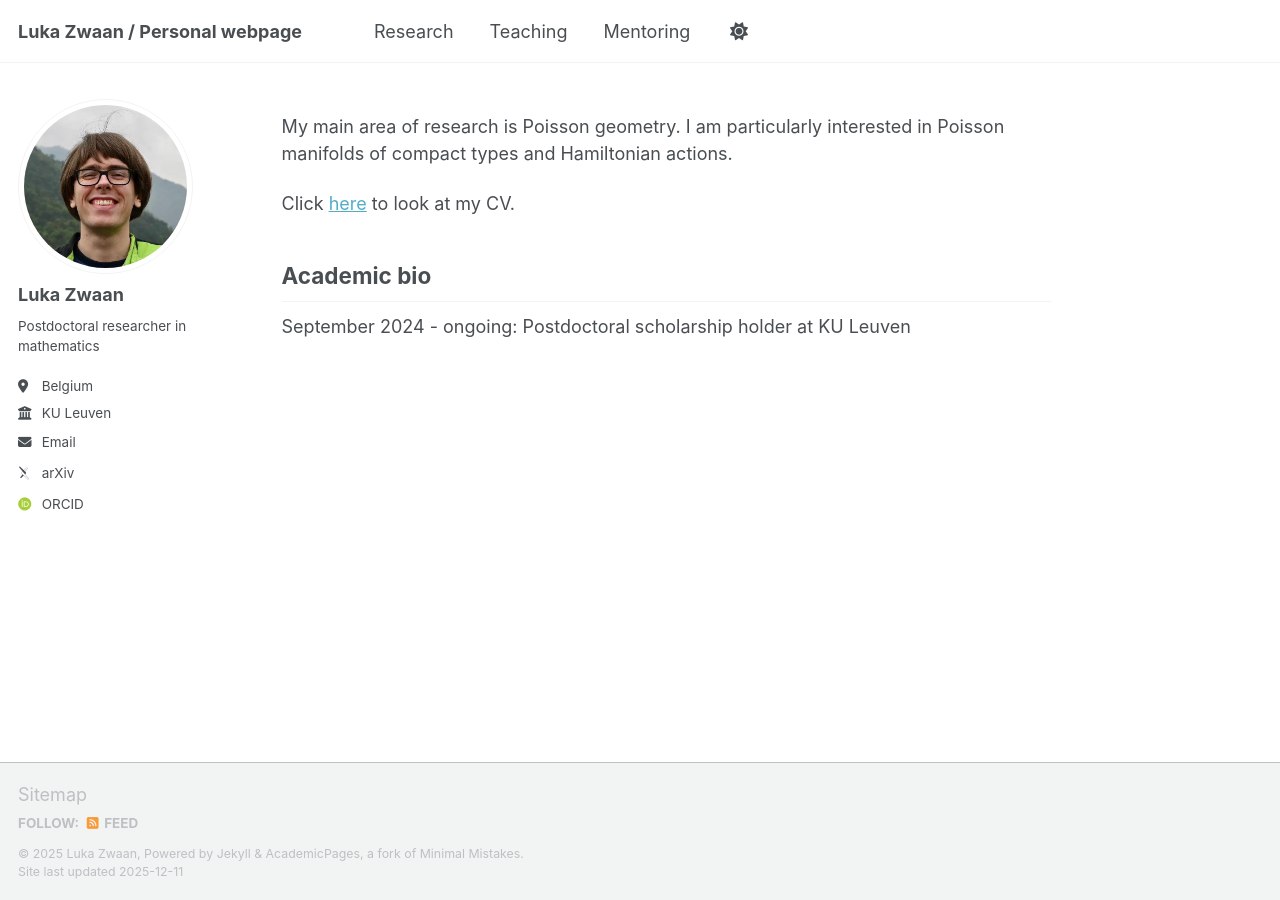
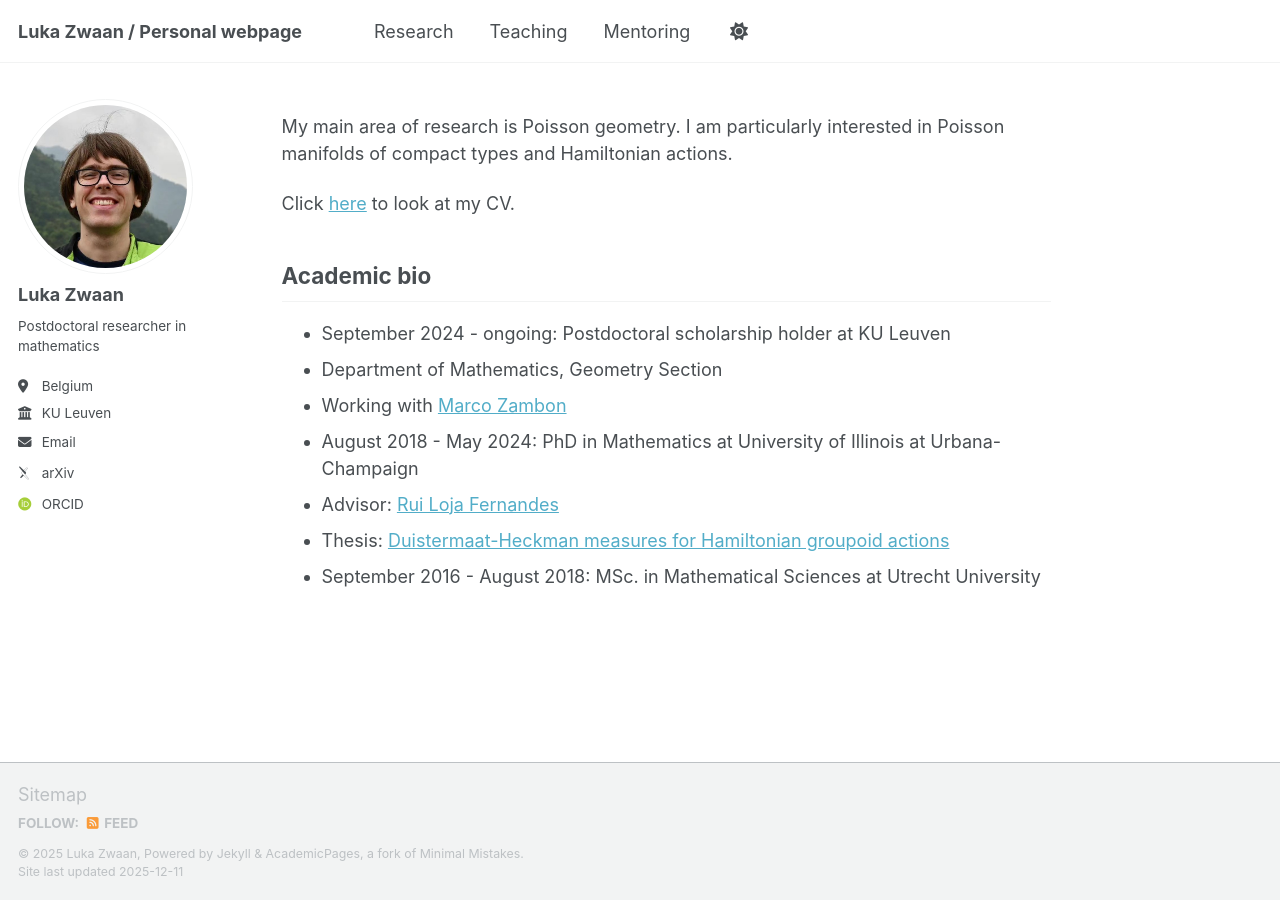
Before and after one commit to LukaZwaan/lukazwaan.github.io, a Jekyll site: the page built from _pages/about.md, in a window 1280 px wide. Built offline with Jekyll 4.4.1, drawn with Linux system fonts in a browser that asks for light colours; some web fonts are replaced; a script bundle is joined from its source files by our own code; library files that are not in the unit come from our copies.

Commit message:
Update about.md

```diff
--- a/_pages/about.md
+++ b/_pages/about.md
@@ -9,9 +9,15 @@ redirect_from:
 
 My main area of research is Poisson geometry. I am particularly interested in Poisson manifolds of compact types and Hamiltonian actions.
 
-Click [here](CV_LukaZwaan.pdf) to look at my CV.
+Click [here](/files/CV_LukaZwaan.pdf) to look at my CV.
 
 Academic bio
 ------
 
-September 2024 - ongoing: Postdoctoral scholarship holder at KU Leuven
+* September 2024 - ongoing: Postdoctoral scholarship holder at KU Leuven
+ * Department of Mathematics, Geometry Section
+ * Working with [Marco Zambon](https://perswww.kuleuven.be/~u0096206/)
+* August 2018 - May 2024: PhD in Mathematics at University of Illinois at Urbana-Champaign
+ * Advisor: [Rui Loja Fernandes](https://publish.illinois.edu/ruiloja/)
+ * Thesis: [Duistermaat-Heckman measures for Hamiltonian groupoid actions](https://www.ideals.illinois.edu/items/131465)
+* September 2016 - August 2018: MSc. in Mathematical Sciences at Utrecht University
```
